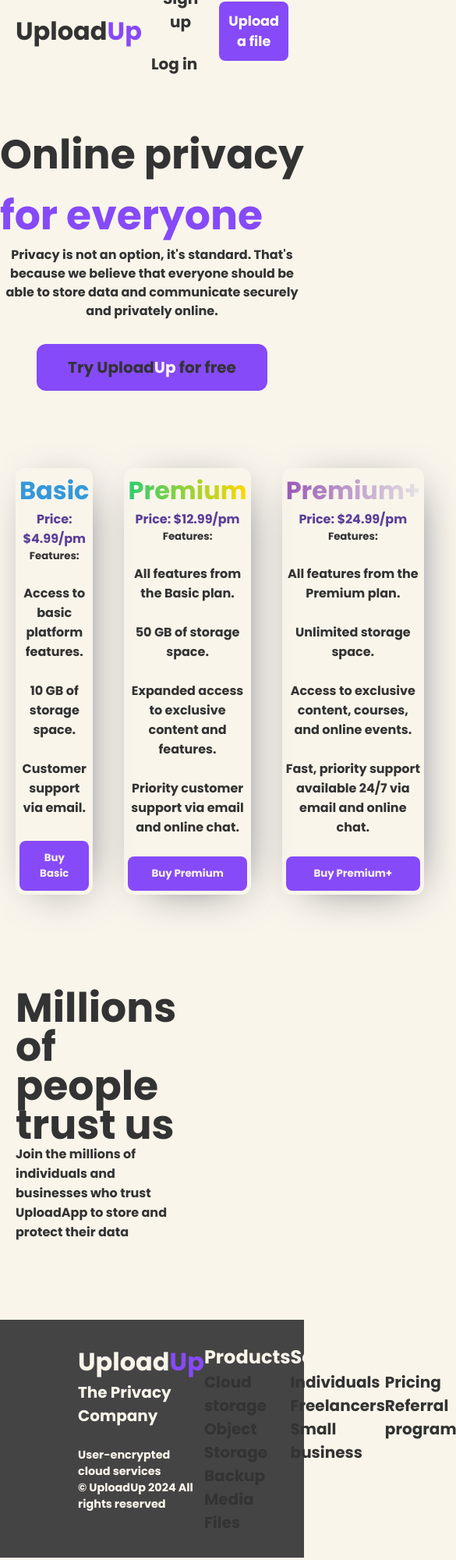
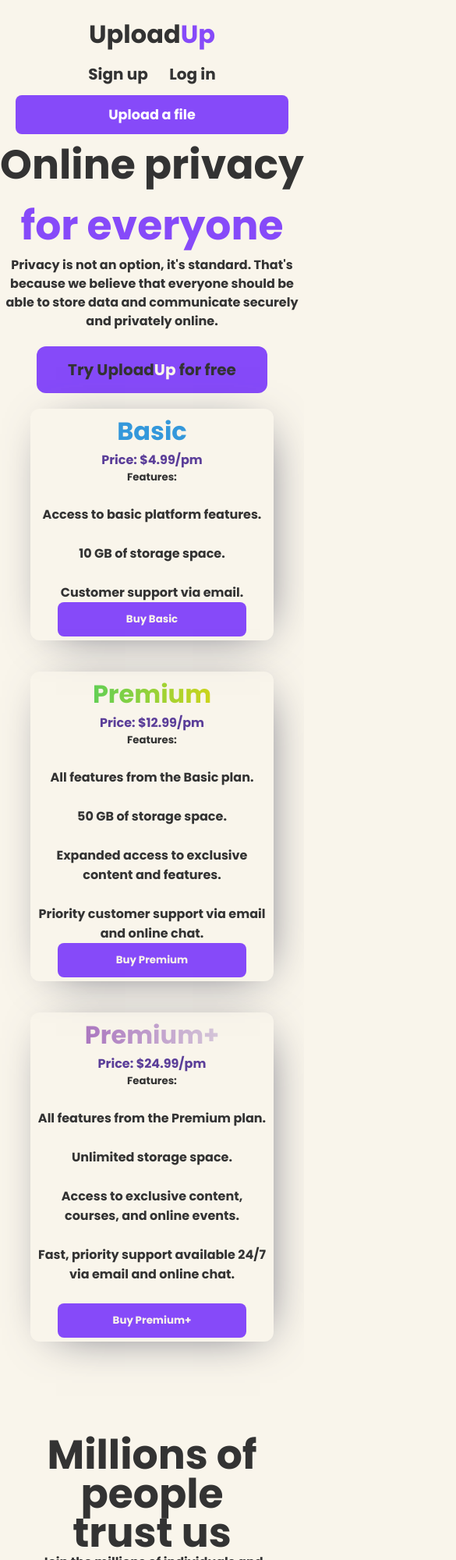
Before and after one commit to Just-Kacper/uploadApp-Design, a plain HTML site: page index.html in a window 390 px wide. Shown: the top 2000 px of the page at 78% size, 585 px wide, since content can reach past the window. Drawn offline with Linux system fonts and the light colour scheme.

Commit message:
media queries add

```diff
--- a/main.css
+++ b/main.css
@@ -1,17 +1,17 @@
-@import url('https://fonts.googleapis.com/css2?family=Poppins:wght@700&display=swap');
+@import url("https://fonts.googleapis.com/css2?family=Poppins:wght@700&display=swap");
 
 * {
   margin: 0;
   padding: 0;
   box-sizing: border-box;
   color: #333;
-    font-family: 'Poppins', sans-serif;
+  font-family: "Poppins", sans-serif;
   scroll-behavior: smooth;
 }
 
 body {
   height: 100dvh;
-    background-color: #F9F5EB;
+  background-color: #f9f5eb;
 }
 
 .navbar {
@@ -22,7 +22,9 @@ body {
   height: 80px;
 }
 
-.navbar .heading span { color: #864AF9; }
+.navbar .heading span {
+  color: #864af9;
+}
 
 /* LOGIN BUTTONS */
 
@@ -36,10 +38,12 @@ body {
 .navbar .logging-btns button a {
   text-decoration: none;
   font-size: 1.25rem;
-    transition: all .3s ease-in-out;
+  transition: all 0.3s ease-in-out;
 }
 
-.navbar .logging-btns button a:hover { color: #864AF9; }
+.navbar .logging-btns button a:hover {
+  color: #864af9;
+}
 
 /* UPLOAD BUTTON */
 
@@ -48,16 +52,17 @@ body {
   border: none;
   border-radius: 8px;
   cursor: pointer;
-    background: #864AF9;
-    transition: all .3s ease-in-out;
+  background: #864af9;
+  transition: all 0.3s ease-in-out;
 }
-.navbar .upload-btn:hover { transform: scale(1.05); }
+.navbar .upload-btn:hover {
+  transform: scale(1.05);
+}
 
 .navbar .upload-btn p {
   color: #fff;
   font-size: 1.1rem;
 }
-
 
 /* SECTION ONE */
 
@@ -69,8 +74,12 @@ body {
   flex-direction: column;
 }
 
-.introduction .seperator { font-size: 3.25rem; }
-.introduction .seperator span { color: #864AF9; }
+.introduction .seperator {
+  font-size: 3.25rem;
+}
+.introduction .seperator span {
+  color: #864af9;
+}
 
 .introduction p {
   max-width: 700px;
@@ -82,20 +91,23 @@ body {
   margin-top: 30px;
   padding: 15px 40px;
   border: none;
-    border-radius: .75rem;
+  border-radius: 0.75rem;
   cursor: pointer;
-    background: #864AF9;
-    color: #F9F5EB;
-    transition: all .3s ease-in-out;
+  background: #864af9;
+  color: #f9f5eb;
+  transition: all 0.3s ease-in-out;
 }
 .introduction .try-btn:hover {
   background: #7e4adf;
   transform: scale(1.01);
 }
 
-.introduction .try-btn p { font-size: 1.25rem; }
-.introduction .try-btn p span { color: #F9F5EB; }
-
+.introduction .try-btn p {
+  font-size: 1.25rem;
+}
+.introduction .try-btn p span {
+  color: #f9f5eb;
+}
 
 /* PRICE PLAN */
 
@@ -110,7 +122,7 @@ body {
   box-shadow: 8px 8px 58px -25px rgba(66, 68, 90, 1);
   padding: 5px;
   text-align: center;
-    transition: all .2s ease-in-out;
+  transition: all 0.2s ease-in-out;
   margin: 20px;
   display: flex;
   flex-direction: column;
@@ -120,22 +132,30 @@ body {
   transform: scale(1.03);
 }
 
-.price-plan .card ul { list-style: none; }
-.price-plan .card h4 { color: #5b3e99; }
-.price-plan .ba-plan h1 { color: #3498DB; }
+.price-plan .card ul {
+  list-style: none;
+}
+.price-plan .card h4 {
+  color: #5b3e99;
+}
+.price-plan .ba-plan h1 {
+  color: #3498db;
+}
 
 .price-plan .prm-plan h1 {
-    background: linear-gradient(to right, #2ECC71, #FFD700);
+  background: linear-gradient(to right, #2ecc71, #ffd700);
   -webkit-background-clip: text;
   color: transparent;
 }
 .price-plan .prmp-plan h1 {
-    background: linear-gradient(to right, #9B59B6, #E5E4E2);
+  background: linear-gradient(to right, #9b59b6, #e5e4e2);
   -webkit-background-clip: text;
   color: transparent;
 }
 
-.price-plan .btn-container { margin-top: auto; }
+.price-plan .btn-container {
+  margin-top: auto;
+}
 
 .price-plan .btn-container button {
   padding: 12px;
@@ -143,13 +163,13 @@ body {
   border: none;
   border-radius: 8px;
   cursor: pointer;
-    background: #864AF9;
+  background: #864af9;
   align-items: flex-end;
 }
 
 .price-plan button a {
   text-decoration: none;
-    color: #F9F5EB;
+  color: #f9f5eb;
 }
 
 /* SOCIAL PROOF */
@@ -173,9 +193,12 @@ body {
   padding: 20px 50px;
 }
 
-.social-proof .right-section .heading { font-size: 1.5rem; }
-.social-proof .right-section .divider { border: 1px solid #333; }
-
+.social-proof .right-section .heading {
+  font-size: 1.5rem;
+}
+.social-proof .right-section .divider {
+  border: 1px solid #333;
+}
 
 /* FOOTER */
 
@@ -186,18 +209,21 @@ body {
   justify-content: space-between;
 }
 
-
-.footer .info-group .logo { color: #F9F5EB; }
-.footer .info-group span { color: #864AF9; }
+.footer .info-group .logo {
+  color: #f9f5eb;
+}
+.footer .info-group span {
+  color: #864af9;
+}
 
 .footer .info-group .slogan {
   font-size: 1.25rem;
-    color: #F9F5EB;
+  color: #f9f5eb;
 }
 
 .footer .info-group .light {
-    font-size: .9rem;
-    color: #F9F5EB;
+  font-size: 0.9rem;
+  color: #f9f5eb;
 }
 
 .footer-nav {
@@ -206,13 +232,21 @@ body {
   grid-column-gap: 0px;
   grid-row-gap: 0px;
 }
-.footer-nav .first { grid-area: 1 / 2 / 2 / 3; }
-.footer-nav .second { grid-area: 1 / 3 / 2 / 4; }
-.footer-nav .third { grid-area: 1 / 4 / 2 / 5; }
-.footer-nav .fourth { grid-area: 1 / 5 / 2 / 6; }
+.footer-nav .first {
+  grid-area: 1 / 2 / 2 / 3;
+}
+.footer-nav .second {
+  grid-area: 1 / 3 / 2 / 4;
+}
+.footer-nav .third {
+  grid-area: 1 / 4 / 2 / 5;
+}
+.footer-nav .fourth {
+  grid-area: 1 / 5 / 2 / 6;
+}
 
 .footer-nav .title {
-    color: #F9F5EB;
+  color: #f9f5eb;
   cursor: pointer;
   font-size: 1.5rem;
 }
@@ -221,3 +255,112 @@ body {
   font-size: 1.25rem;
   text-decoration: none;
 }
+
+/* MEDIA QUERIES */
+
+@media only screen and (max-width: 767px) {
+  .navbar {
+    height: auto;
+    flex-direction: column;
+    align-items: stretch;
+    justify-content: flex-start;
+  }
+
+  .navbar .heading {
+    margin-top: 20px;
+    text-align: center;
+  }
+
+  .navbar .logging-btns {
+    text-align: center;
+  }
+
+  .introduction {
+    height: auto;
+    text-align: center;
+  }
+
+  .introduction .try-btn {
+    margin-top: 20px;
+  }
+
+  .price-plan {
+    flex-direction: column;
+    align-items: center;
+  }
+
+  .price-plan .card {
+    width: 80%;
+    margin: 20px 0;
+  }
+
+  .price-plan .btn-container button {
+    width: 80%;
+  }
+
+  .social-proof {
+    flex-direction: column;
+    align-items: center;
+    gap: 20px;
+    text-align: center;
+  }
+
+  .footer {
+    flex-direction: column;
+    align-items: center;
+    padding: 20px;
+  }
+
+  .footer-nav {
+    display: grid;
+    grid-template-columns: repeat(5, 1fr);
+    grid-template-rows: repeat(4, 1fr);
+    grid-column-gap: 0px;
+    grid-row-gap: 0px;
+  }
+
+  .footer-nav .first {
+    grid-area: 1 / 3 / 2 / 4;
+  }
+  .footer-nav .second {
+    grid-area: 2 / 3 / 3 / 4;
+  }
+  .footer-nav .third {
+    grid-area: 3 / 3 / 4 / 4;
+  }
+  .footer-nav .fourth {
+    grid-area: 4 / 3 / 5 / 4;
+  }
+
+  .footer .info-group
+  .logo,
+  .slogan,
+  .light {
+    text-align: center;
+
+}
+
+@media only screen and (min-width: 768px) and (max-width: 1023px) {
+    .navbar {
+        padding: 10px 40px;
+    }
+
+    .navbar .heading span {
+        display: block;
+        text-align: center;
+    }
+
+    .navbar .logging-btns {
+        flex-direction: row;
+        justify-content: flex-end;
+    }
+
+    .navbar .logging-btns button {
+        margin: 0 10px;
+    }
+
+    .navbar .upload-btn {
+        align-self: flex-end;
+        margin-top: 0;
+    }
+}
```
Also changed, not shown: index.html (+4 -5 lines). Lines whose indentation alone changed are shown as unchanged.
